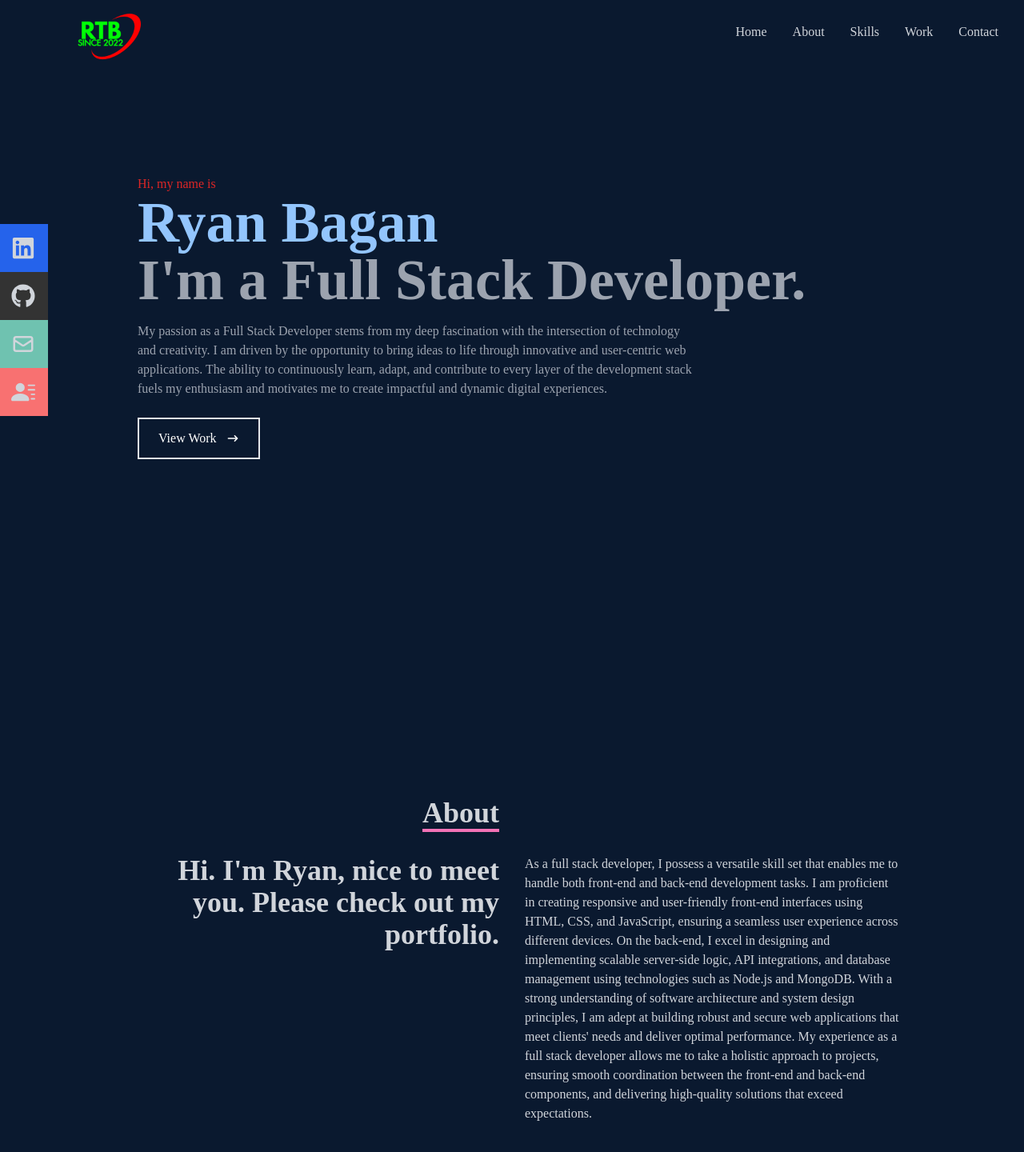
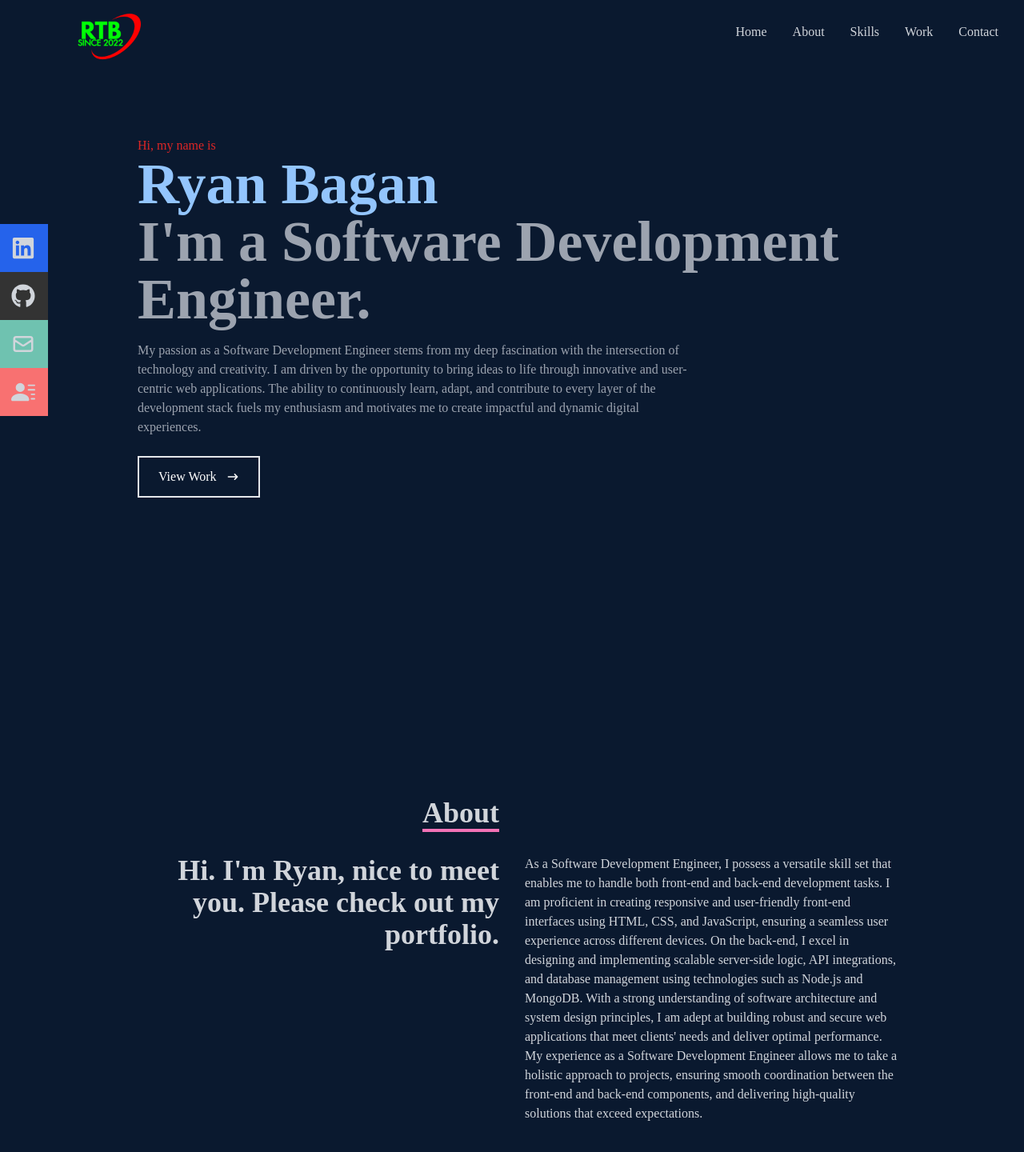
Before and after one commit to Ryanb021/my-portfolio, a React (Create React App) app: page / in a window 1280 px wide. Shown: the top 1440 px of the page at 80% size. Built offline with nearby package versions, Linux system fonts and the light colour scheme; the HTML template or start-up script is replaced by a standard one.

Commit message:
changed title

```diff
--- a/src/components/About.jsx
+++ b/src/components/About.jsx
@@ -16,7 +16,7 @@ const About = () => {
           </div>
           <div>
             <p>
-            As a full stack developer, I possess a versatile skill set that enables me to handle both front-end and back-end development tasks. I am proficient in creating responsive and user-friendly front-end interfaces using HTML, CSS, and JavaScript, ensuring a seamless user experience across different devices. On the back-end, I excel in designing and implementing scalable server-side logic, API integrations, and database management using technologies such as Node.js and MongoDB. With a strong understanding of software architecture and system design principles, I am adept at building robust and secure web applications that meet clients' needs and deliver optimal performance. My experience as a full stack developer allows me to take a holistic approach to projects, ensuring smooth coordination between the front-end and back-end components, and delivering high-quality solutions that exceed expectations.
+            As a Software Development Engineer, I possess a versatile skill set that enables me to handle both front-end and back-end development tasks. I am proficient in creating responsive and user-friendly front-end interfaces using HTML, CSS, and JavaScript, ensuring a seamless user experience across different devices. On the back-end, I excel in designing and implementing scalable server-side logic, API integrations, and database management using technologies such as Node.js and MongoDB. With a strong understanding of software architecture and system design principles, I am adept at building robust and secure web applications that meet clients' needs and deliver optimal performance. My experience as a Software Development Engineer allows me to take a holistic approach to projects, ensuring smooth coordination between the front-end and back-end components, and delivering high-quality solutions that exceed expectations.
             </p>
           </div>
         </div>
--- a/src/components/Home.jsx
+++ b/src/components/Home.jsx
@@ -10,9 +10,9 @@ const Home = () => {
       <div className='max-w-[1000px] mx-auto px-8 flex flex-col justify-center h-full'>
         <p className='text-red-600'>Hi, my name is</p>
         <h1 className='text-4xl sm:text-7xl font-bold text-blue-300'>Ryan Bagan</h1>
-        <h2 className='text-4xl sm:text-7xl font-bold text-gray-400'>I'm a Full Stack Developer.</h2>
+        <h2 className='text-4xl sm:text-7xl font-bold text-gray-400'>I'm a Software Development Engineer.</h2>
         <p className='text-gray-400 py-4 max-w-[700px]'>
-          My passion as a Full Stack Developer stems from my deep fascination with the intersection of technology and creativity. I am driven by the opportunity to bring ideas to life through innovative and user-centric web applications. The ability to continuously learn, adapt, and contribute to every layer of the development stack fuels my enthusiasm and motivates me to create impactful and dynamic digital experiences.
+          My passion as a Software Development Engineer stems from my deep fascination with the intersection of technology and creativity. I am driven by the opportunity to bring ideas to life through innovative and user-centric web applications. The ability to continuously learn, adapt, and contribute to every layer of the development stack fuels my enthusiasm and motivates me to create impactful and dynamic digital experiences.
         </p>
         <div>
           <button className='text-white group border-2 px-6 py-3 my-2 flex items-center hover:bg-pink-600 hover:border-pink-600'>
```
